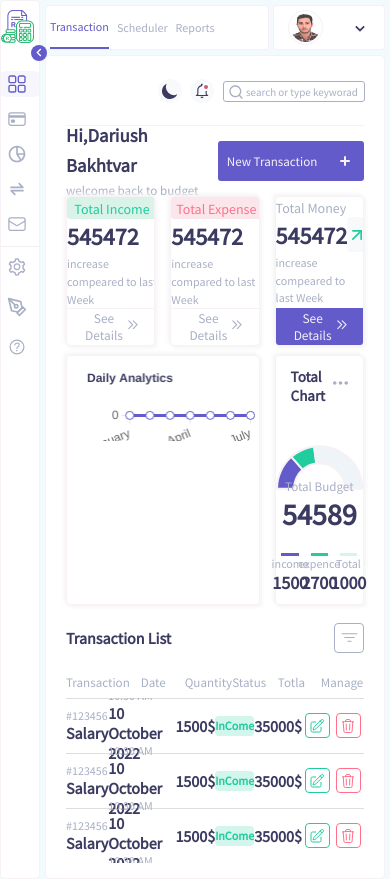
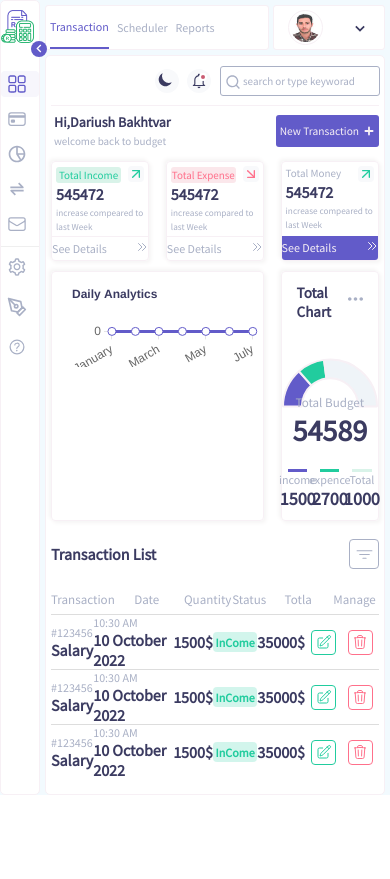
Before and after one commit to Dariush-Bakhtvar/expense-tracker, a React (Create React App) app: page / in a window 390 px wide. After the commit the page ends 844 px from the top, so only its background shows below. Built offline with nearby package versions, Linux system fonts and the light colour scheme; a small style sheet from the web is missing.

Commit message:
responsive cotent box and chart

```diff
--- a/src/Asset/style/_Mixin.scss
+++ b/src/Asset/style/_Mixin.scss
@@ -3,6 +3,7 @@ $whait:#fff;
 $border-color:#F7F0F5;
 $primery-Blue:#625BC9;
 $primery-gray:#A9B0C5;
+$secondry-gray:#a9b0c55c;
 $primery-Color:#3B3B61;
 $light-gray:#ddd;
 $light-green:#21CC9E;
--- a/src/Asset/style/index.scss
+++ b/src/Asset/style/index.scss
@@ -132,4 +132,7 @@ padding: 15px;
   padding: 0 20px;
    border: 1px solid $border-color;
   border-radius: 5px;
+  @include media-XScreen($Mobile){
+    padding: 0 5px;
+  }
 }
--- a/src/Components/Content/Content.module.scss
+++ b/src/Components/Content/Content.module.scss
@@ -3,16 +3,49 @@
 width: 100%;
 height: 70px;
 @include Flex(space-between,center);
+@include media-XScreen($Mobile){
+  height: 50px;
+  margin-bottom: 5px;
+}
+@include media-XScreen($Tablets){
+  height: 60px;
+  margin-bottom: 5px;
+}
+@include media-XScreen($Laptops){
+  height: 65px;
+}
+@include media-XScreen($Desktops){
+  height: 70px;
+}
 // padding: 0 15px;
 }
 .TextInfo{
   line-height: 1.6;
+  @include media-XScreen($Mobile){
+    line-height: 1.5;
+    padding-left: 3px;
+  }
+  @include media-XScreen($Tablets){
+    line-height: 1.5;
+  }
   h3{
     text-transform: capitalize;
+    @include media-XScreen($Mobile){
+      font-size: 1.4rem;
+    }
+    @include media-XScreen($Tablets){
+      font-size: 1.6rem;
+    }
   }
   p{
     color: $primery-gray;
     font-size: 1.3rem;
+    @include media-XScreen($Mobile){
+      font-size: 1.1rem;
+    }
+    @include media-XScreen($Tablets){
+      font-size: 1.2rem;
+    }
   }
 }
 .newBudgetBtn{
@@ -27,10 +60,29 @@ height: 70px;
     border-radius: 3px;
     cursor: pointer;
     transition: all 0.6s;
+    @include media-XScreen($Mobile){
+      width: 100px;
+      height: 32px;
+      font-size: 1.14rem;
+      padding-left: 3px;
+    }
+    @include media-XScreen($Tablets){
+      width: 110px;
+      height: 32px;
+      font-size: 1.2rem;
+      padding-left: 3px;
+    }
+    @include media-XScreen($Laptops){}
     span{
       &:nth-child(2){
         font-size: 2rem;
           display: flex;
+          @include media-XScreen($Mobile){
+            font-size: 1.8rem;
+          }
+          @include media-XScreen($Tablets){
+
+          }
       }
     }
     &:hover{
@@ -40,6 +92,7 @@ height: 70px;
     transition: all 0.6s;
     }
   }
+// transaction Wrapper
 .TotalTransanction{
    width: 100%;
    height: auto;
@@ -54,10 +107,15 @@ height: 70px;
   @include Flex(flex-start,center);
   flex-direction: column;
 }
+// box show tacker
 .TransactionBox{
   @include Flex(space-between,center);
   width: 100%;
   height: 150px;
+  @include media-XScreen($Mobile){
+    height: 100px;
+  }
+
 }
 .sideChart{
   grid-area: asideChart;
@@ -85,6 +143,10 @@ height: 70px;
       color: $border-color;
       @include Flex(space-between,center);
       padding: 0 15px;
+      @include media-XScreen($Mobile){
+        padding: 0;
+        font-size: 1.2rem;
+      }
 
     }
 }
@@ -92,6 +154,10 @@ height: 70px;
   height: 75%;
   position: relative;
   @include Flex(space-around,center);
+  position: relative;
+  @include media-XScreen($Mobile){
+    flex-direction: column
+  }
   span{
     @extend %Flex-Center;
     width: 35px;
@@ -102,19 +168,43 @@ height: 70px;
     color: #21CC9E;
     align-self: baseline;
     margin-top: 20px;
+    @include media-XScreen($Mobile){
+     width: 16px;
+    height: 16px;
+    font-size: 1.6rem;
+     margin-top: 0;
+     position: absolute;
+     right: 4px;
+     top: 4px;
+    }
   }
 
 }
 .totoalBudgetDetail{
   line-height: 1.48;
+  @include media-XScreen($Mobile){
+    // line-height: 1.22;
+    padding: 0 4px;
+  }
   p{
     color: $primery-gray;
     font-weight: 300 !important;
     &:nth-child(1){
       font-size: 1.4rem;
+      @include media-XScreen($Mobile){
+        font-size: 1.1rem;
+      }
     }
     &:nth-child(3){
       font-size: 1.2rem;
+      @include media-XScreen($Mobile){
+        font-size: 0.92rem
+      }
+    }
+  }
+  h2{
+    @include media-XScreen($Mobile){
+      font-size: 1.6rem
     }
   }
 }
@@ -140,6 +230,11 @@ display: flex;
 justify-content: center;
 border-radius: 3px;
 padding-top: 2px;
+@include media-XScreen($Mobile){
+width: 65px;
+padding: 0;
+margin-top: 4px;
+}
 }
 .colorRed{
   color: #FF708B !important;
--- a/src/Components/SearchBar/search.module.scss
+++ b/src/Components/SearchBar/search.module.scss
@@ -5,17 +5,33 @@ height: 70px;
 border-bottom: 1px solid $border-color;
 @include Flex(flex-end,center);
 padding: 0 4px;
-// @include media-XScreen($Mobile){
-//    justify-content: space-evenly;
-// }
+@include media-XScreen($Mobile){
+  height: 50px;
+  //  justify-content: space-evenly;
+}
+@include media-XScreen($Tablets){
+  height: 60px;
+}
+@include media-XScreen($Laptops){
+  height: 65px;
+}
+
 form{
-  width: 250px;
+  width: 25%; //250px
   height: 30px;
   @include media-XScreen($Mobile){
-    width: 142px;
-    height: 21px;
+    width: 50%;
   }
+  @include media-XScreen($Tablets){
+    width: 40%;
+  }
+  @include media-XScreen($Laptops){
+  width: 30%;
 }
+@include media-XScreen($Desktops){
+  width: 25%;
+}
+ }
 }
 .SearchWrapper{
 width: 100%;
@@ -26,7 +42,7 @@ input[type='text']{
   width: 100%;
   height: 100%;
   padding-left: 35px;
-  border:2px solid $primery-gray;
+  border:1px solid $primery-gray;
   border-radius: 3px;
   transition: border .5s ease-in-out;
   color: $primery-Blue;
@@ -34,15 +50,22 @@ input[type='text']{
     border: 1px solid $primery-gray;
     padding-left: 22px;
   }
+  @include media-XScreen($Tablets){
+    border: 1px solid $primery-gray;
+    padding-left: 26px;
+  }
 &::placeholder{
   color: #A9B0C5;
   font-size: 1.1rem;
 }
 &:focus{
   outline: none;
-  border: 2px solid $primery-Blue;
+  border: 1px solid $primery-Blue;
    transition: border .5s ease-in-out;
    @include media-XScreen($Mobile){
+    border: 1px solid $primery-Blue;
+   }
+   @include media-XScreen($Tablets){
     border: 1px solid $primery-Blue;
    }
    + span{
@@ -63,6 +86,9 @@ span{
     width: 25px;
     padding-top: 2px;
    }
+   @include media-XScreen($Tablets){
+    width: 30px;
+   }
 }
 }
 %btn-style{
@@ -79,6 +105,10 @@ span{
     width: 24px;
     height: 24px;
     font-size: 1.8rem
+  }
+  @include media-XScreen($Tablets){
+    width: 28px;
+    height: 28px;
   }
 }
 .Notification{
@@ -110,6 +140,12 @@ span{
 .DarkMode{
   @extend %btn-style;
   font-size:2rem;
+  @include media-XScreen($Mobile){
+    font-size: 1.7rem;
+  }
+  @include media-XScreen($Tablets){
+    font-size: 1.9rem;
+  }
 }
 .SwitchBtn{
    width: 100%;
@@ -138,6 +174,10 @@ span{
       top:2px;
       left: 2px;
     }
+    @include media-XScreen($Tablets){
+      top: 16%;
+      left: 16%;
+    }
     &:nth-child(1){
       transform: translateY(0);
       opacity: 1;
```
